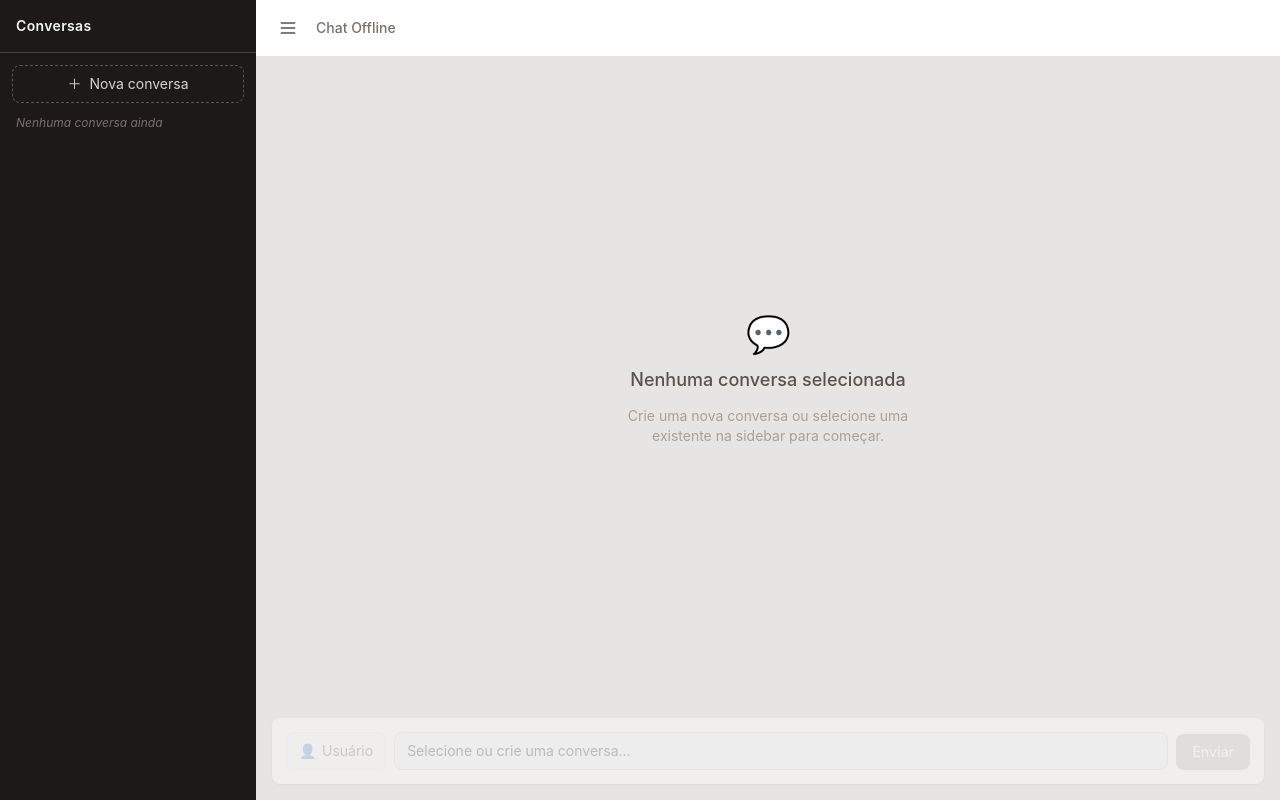
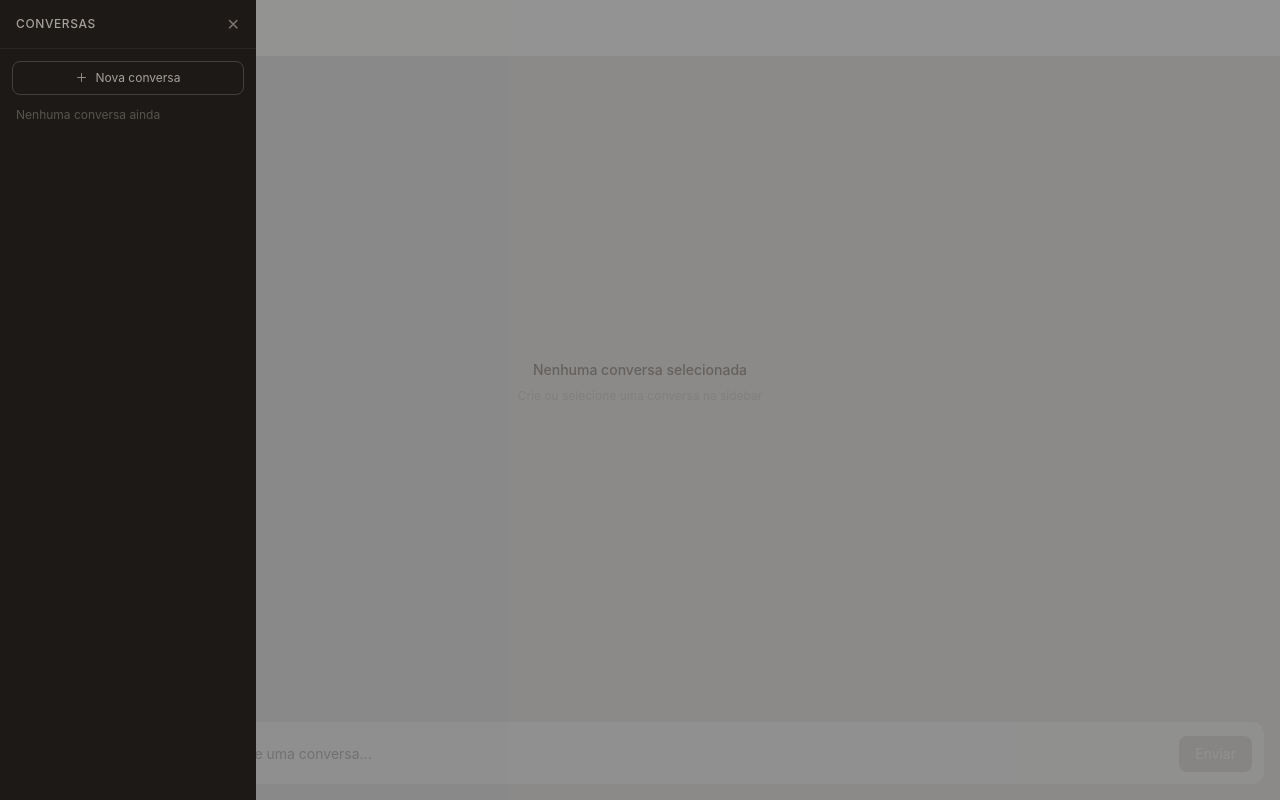
Before and after one commit to crzin2512-2025/chat-offline-react, a React (Vite) app: page / in a window 1280 px wide. Both pictures are taken after a click on the button "Abrir sidebar". Built offline with nearby package versions, Linux system fonts and the light colour scheme.

Commit message:
Done: phase 5 finish of feature implementation

```diff
--- a/src/components/Chat.tsx
+++ b/src/components/Chat.tsx
@@ -36,18 +36,18 @@ function Chat() {
 
       <div className="flex-1 flex flex-col h-full overflow-hidden">
         {/* Header with hamburger */}
-        <header className="flex items-center gap-3 px-4 py-3 bg-white border-b border-stone-200">
+        <header className="flex items-center gap-3 px-4 py-3 bg-stone-100 border-b border-stone-200">
           <button
             type="button"
             onClick={toggleSidebar}
-            className="p-1.5 rounded-lg hover:bg-stone-100 transition-colors text-stone-600"
+            className="p-1.5 rounded-lg hover:bg-stone-200 transition-colors text-stone-500"
             aria-label="Abrir sidebar"
           >
             <svg xmlns="http://www.w3.org/2000/svg" className="w-5 h-5" fill="none" viewBox="0 0 24 24" stroke="currentColor" strokeWidth={2}>
               <path strokeLinecap="round" strokeLinejoin="round" d="M4 6h16M4 12h16M4 18h16" />
             </svg>
           </button>
-          <span className="text-sm font-medium text-stone-500">
+          <span className="text-xs text-stone-400">
             {activeConversationId ? `Conversa ${activeConversationId.slice(0, 8)}` : 'Chat Offline'}
           </span>
         </header>
--- a/src/components/ChatInput.tsx
+++ b/src/components/ChatInput.tsx
@@ -45,11 +45,10 @@ function ChatInput({ sender, onToggle, onSend, disabled = false }: Props) {
     }
   }
 
-  const isRobot = sender === 'robot'
   const hasContent = value.trim().length > 0
 
   return (
-    <div className={`bg-white rounded-lg shadow-sm p-3 flex items-end gap-2 border-2 transition-colors ${isRobot ? 'border-purple-500' : 'border-transparent'} ${disabled ? 'opacity-40' : ''}`}>
+    <div className={`bg-white rounded-xl p-3 flex items-end gap-2 ${disabled ? 'opacity-40' : ''}`}>
       <SenderToggle sender={sender} onToggle={onToggle} disabled={disabled} />
       <textarea
         ref={textareaRef}
@@ -59,13 +58,13 @@ function ChatInput({ sender, onToggle, onSend, disabled = false }: Props) {
         onChange={handleChange}
         onKeyDown={handleKeyDown}
         disabled={disabled}
-        className="flex-1 resize-none border border-gray-200 rounded-lg px-3 py-2 text-sm focus:outline-none focus:ring-1 focus:ring-gray-300 max-h-37.5 overflow-y-auto disabled:cursor-not-allowed disabled:bg-gray-50"
+        className="flex-1 resize-none bg-transparent px-3 py-2 text-sm focus:outline-none max-h-37.5 overflow-y-auto disabled:cursor-not-allowed"
       />
       <button
         type="button"
         onClick={send}
         disabled={disabled || !hasContent}
-        className="bg-stone-700 hover:bg-stone-800 disabled:bg-stone-300 text-white rounded-lg px-4 py-2 text-sm font-medium transition-colors disabled:cursor-not-allowed"
+        className="bg-stone-800 hover:bg-stone-900 disabled:bg-stone-300 text-white rounded-lg px-4 py-2 text-sm transition-colors disabled:cursor-not-allowed"
       >
         Enviar
       </button>
--- a/src/components/EmptyState.tsx
+++ b/src/components/EmptyState.tsx
@@ -1,13 +1,12 @@
 function EmptyState() {
   return (
     <div className="flex-1 flex items-center justify-center p-6">
-      <div className="text-center space-y-3">
-        <div className="text-4xl">💬</div>
-        <h2 className="text-lg font-medium text-stone-600">
+      <div className="text-center space-y-2">
+        <h2 className="text-sm font-medium text-stone-400">
           Nenhuma conversa selecionada
         </h2>
-        <p className="text-sm text-stone-400 max-w-xs mx-auto">
-          Crie uma nova conversa ou selecione uma existente na sidebar para começar.
+        <p className="text-xs text-stone-300">
+          Crie ou selecione uma conversa na sidebar
         </p>
       </div>
     </div>
--- a/src/components/MessageBubble.tsx
+++ b/src/components/MessageBubble.tsx
@@ -10,8 +10,8 @@ function MessageBubble({ message }: Props) {
 
   return (
     <div className={`flex ${isUser ? 'justify-end' : 'justify-start'}`}>
-      <div className={`max-w-[70%] rounded-lg  ${isRobot ? 'bg-purple-200' : 'bg-white'} px-4 py-2 shadow-sm`}>
-        <p className="text-sm text-gray-800 whitespace-pre-wrap">{message.text}</p>
+      <div className={`max-w-[70%] rounded-xl px-4 py-2 ${isRobot ? 'bg-stone-700 text-stone-100' : 'bg-white text-stone-800'}`}>
+        <p className="text-sm whitespace-pre-wrap">{message.text}</p>
       </div>
     </div>
   )
--- a/src/components/SenderToggle.tsx
+++ b/src/components/SenderToggle.tsx
@@ -14,11 +14,11 @@ function SenderToggle({ sender, onToggle, disabled = false }: Props) {
       type="button"
       onClick={onToggle}
       disabled={disabled}
-      className="flex items-center gap-1.5 rounded-lg border border-gray-200 bg-gray-50 px-3 py-2 text-sm transition-colors hover:bg-gray-100 whitespace-nowrap disabled:cursor-not-allowed disabled:opacity-50"
+      className="flex items-center gap-1.5 rounded-lg border border-stone-200 bg-stone-50 px-2 min-[360px]:px-3 py-2 text-sm transition-colors hover:bg-stone-100 whitespace-nowrap disabled:cursor-not-allowed"
       title={`Enviando como ${isRobot ? 'robô' : 'usuário'}`}
     >
       <span>{isRobot ? '🤖' : '👤'}</span>
-      <span className="text-gray-700">{isRobot ? 'Robô' : 'Usuário'}</span>
+      <span className="text-stone-600 hidden min-[360px]:inline">{isRobot ? 'Robô' : 'Usuário'}</span>
     </button>
   )
 }
--- a/src/components/Sidebar.tsx
+++ b/src/components/Sidebar.tsx
@@ -18,28 +18,27 @@ function Sidebar() {
 
   return (
     <>
-      {/* Overlay for small screens */}
-      {sidebarOpen && (
-        <div
-          className="fixed inset-0 bg-black/40 z-30 lg:hidden"
-          onClick={toggleSidebar}
-        />
-      )}
+      {/* Overlay */}
+      <div
+        className={`fixed inset-0 bg-black/40 z-30 transition-opacity duration-300 ${
+          sidebarOpen ? 'opacity-100' : 'opacity-0 pointer-events-none'
+        }`}
+        onClick={toggleSidebar}
+      />
 
       <aside
         className={`
           fixed top-0 left-0 z-40 h-full w-64 bg-stone-900 text-stone-100
-          flex flex-col transition-transform duration-200
-          lg:relative lg:translate-x-0
+          flex flex-col transition-transform duration-300 ease-in-out
           ${sidebarOpen ? 'translate-x-0' : '-translate-x-full'}
         `}
       >
-        <div className="p-4 border-b border-stone-700 flex items-center justify-between">
-          <span className="text-sm font-semibold tracking-wide">Conversas</span>
+        <div className="px-4 py-3 border-b border-stone-800 flex items-center justify-between">
+          <span className="text-xs font-medium text-stone-400 uppercase tracking-wider">Conversas</span>
           <button
             type="button"
             onClick={toggleSidebar}
-            className="lg:hidden text-stone-400 hover:text-stone-100 transition-colors"
+            className="text-stone-500 hover:text-stone-300 transition-colors"
           >
             ✕
           </button>
@@ -49,7 +48,7 @@ function Sidebar() {
           <button
             type="button"
             onClick={createConversation}
-            className="w-full flex items-center justify-center gap-2 rounded-lg border border-dashed border-stone-600 px-3 py-2 text-sm text-stone-300 hover:bg-stone-800 hover:text-stone-100 transition-colors"
+            className="w-full flex items-center justify-center gap-2 rounded-lg border border-stone-700 px-3 py-2 text-xs text-stone-400 hover:bg-stone-800 hover:text-stone-200 transition-colors"
           >
             <span>＋</span>
             <span>Nova conversa</span>
@@ -58,7 +57,7 @@ function Sidebar() {
 
         <div className="flex-1 overflow-y-auto px-3 pb-3 space-y-1">
           {conversationList.length === 0 ? (
-            <p className="text-xs text-stone-500 italic px-1">
+            <p className="text-xs text-stone-600 px-1">
               Nenhuma conversa ainda
             </p>
           ) : (
@@ -67,24 +66,24 @@ function Sidebar() {
                 key={conv.id}
                 className={`group flex items-center rounded-lg transition-colors ${
                   conv.id === activeConversationId
-                    ? 'bg-stone-700 text-stone-100'
-                    : 'text-stone-400 hover:bg-stone-800 hover:text-stone-200'
+                    ? 'bg-stone-800 text-stone-100'
+                    : 'text-stone-400 hover:bg-stone-800/50 hover:text-stone-300'
                 }`}
               >
                 <button
                   type="button"
                   onClick={() => handleSelect(conv.id)}
-                  className="flex-1 text-left px-3 py-2 text-sm truncate"
+                  className="flex-1 text-left px-3 py-2 text-xs truncate"
                 >
                   Conversa {conv.id.slice(0, 8)}
                 </button>
                 <button
                   type="button"
                   onClick={() => deleteConversation(conv.id)}
-                  className="px-2 py-2 text-stone-500 hover:text-red-400 opacity-0 group-hover:opacity-100 transition-all"
+                  className="px-2 py-2 text-stone-600 hover:text-red-400 opacity-0 group-hover:opacity-100 transition-all"
                   title="Excluir conversa"
                 >
-                  🗑
+                  ✕
                 </button>
               </div>
             ))
--- a/src/stores/chatStore.ts
+++ b/src/stores/chatStore.ts
@@ -1,4 +1,5 @@
 import { create } from 'zustand'
+import { persist } from 'zustand/middleware'
 import type { Message, Sender } from '../types/message'
 import type { Conversation } from '../types/conversation'
 
@@ -15,7 +16,9 @@ type ChatStore = {
   addMessage: (conversationId: string, message: Message) => void
 }
 
-const useChatStore = create<ChatStore>((set) => ({
+const useChatStore = create<ChatStore>()(
+  persist(
+    (set) => ({
   conversations: {},
   activeConversationId: null,
   sender: 'user',
@@ -72,6 +75,16 @@ const useChatStore = create<ChatStore>((set) => ({
       }
     })
   },
-}))
+    }),
+    {
+      name: 'chat-offline-storage',
+      partialize: (state) => ({
+        conversations: state.conversations,
+        activeConversationId: state.activeConversationId,
+        sender: state.sender,
+      }),
+    },
+  ),
+)
 
 export { useChatStore }
```
Also changed, not shown: .docs/features/multi-chat/tasks.md, 1 other file (tests, documents, lock files or other folders).
